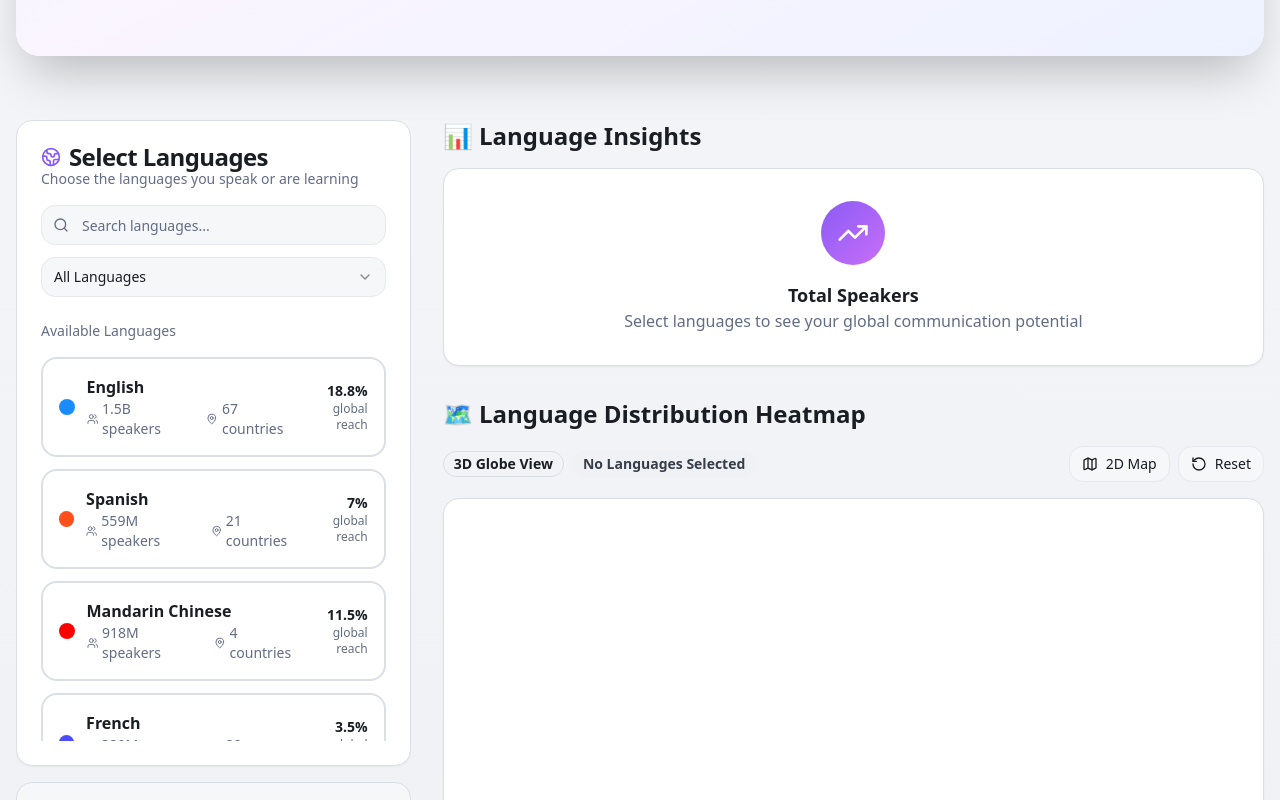
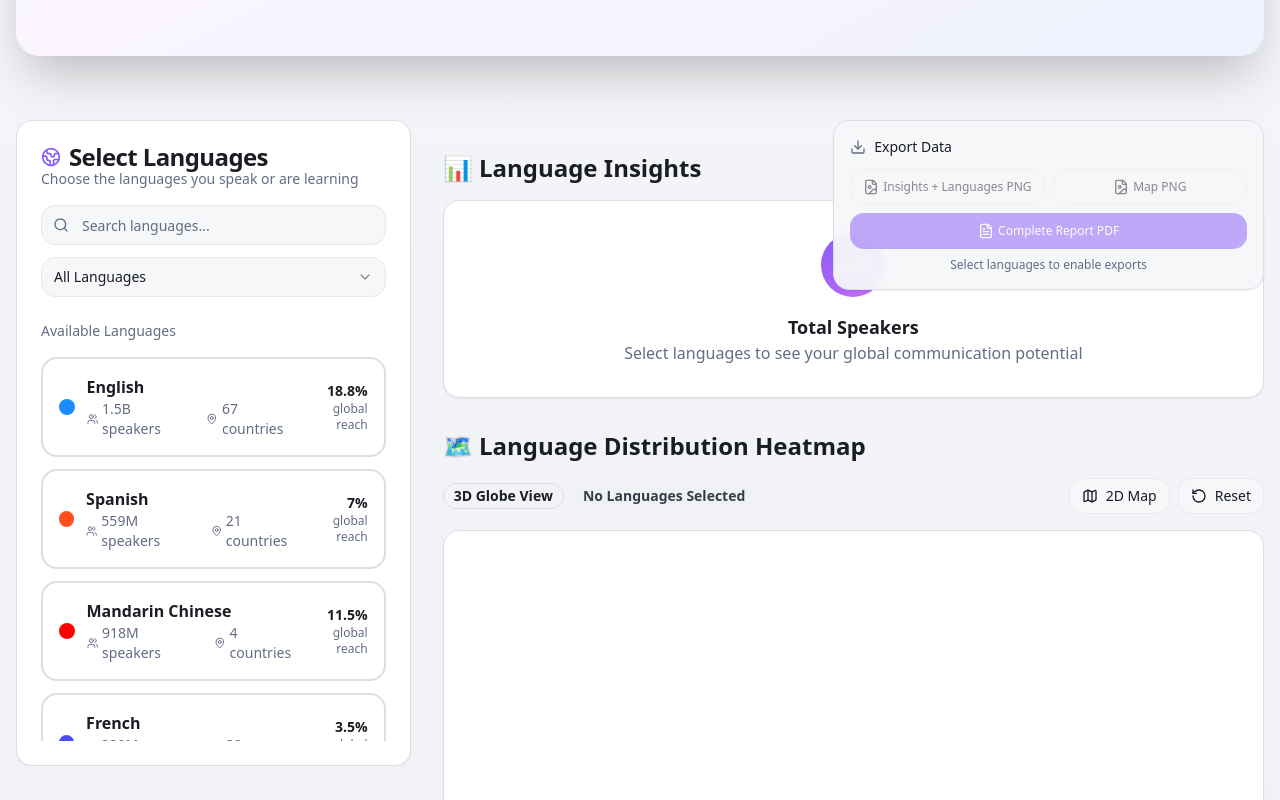
Before and after one commit to karangupta8/GeoLingua, a React (Vite) app: page / in a window 1280 px wide. Shown: the part 640-1440 px from the top of the page. Built offline with nearby package versions, Linux system fonts and the light colour scheme.

Commit message:
Fix export data section positioning
Move the "Export Data" section to a more suitable position to improve UI layout and prevent cramping caused by its current placement within the "Language selection" section.

```diff
--- a/src/pages/Index.tsx
+++ b/src/pages/Index.tsx
@@ -98,11 +98,18 @@ const Index = () => {
         <div className="grid grid-cols-1 lg:grid-cols-3 gap-8">
           {/* Language Selector Sidebar */}
           <div className="lg:col-span-1">
-            <div className="lg:sticky lg:top-4 lg:max-h-[calc(100vh-2rem)] lg:overflow-y-auto space-y-4">
+            <div className="lg:sticky lg:top-4 lg:max-h-[calc(100vh-2rem)] lg:overflow-y-auto">
               <LanguageSelector
                 selectedLanguages={selectedLanguages}
                 onLanguageToggle={handleLanguageToggle}
               />
+            </div>
+          </div>
+
+          {/* Main Dashboard - Vertically Stacked Content */}
+          <div className="lg:col-span-2 space-y-8 relative">
+            {/* Floating Export Data Controls */}
+            <div className="absolute top-0 right-0 z-20">
               <SnapshotControls
                 statsRef={statsRef}
                 enhancedStatsRef={enhancedStatsRef}
@@ -111,10 +118,6 @@ const Index = () => {
                 selectedLanguages={selectedLanguages}
               />
             </div>
-          </div>
-
-          {/* Main Dashboard - Vertically Stacked Content */}
-          <div className="lg:col-span-2 space-y-8">
             {/* Statistics Dashboard Section */}
             <div className="space-y-4">
               <h2 className="text-2xl font-bold text-foreground flex items-center gap-2">
```
